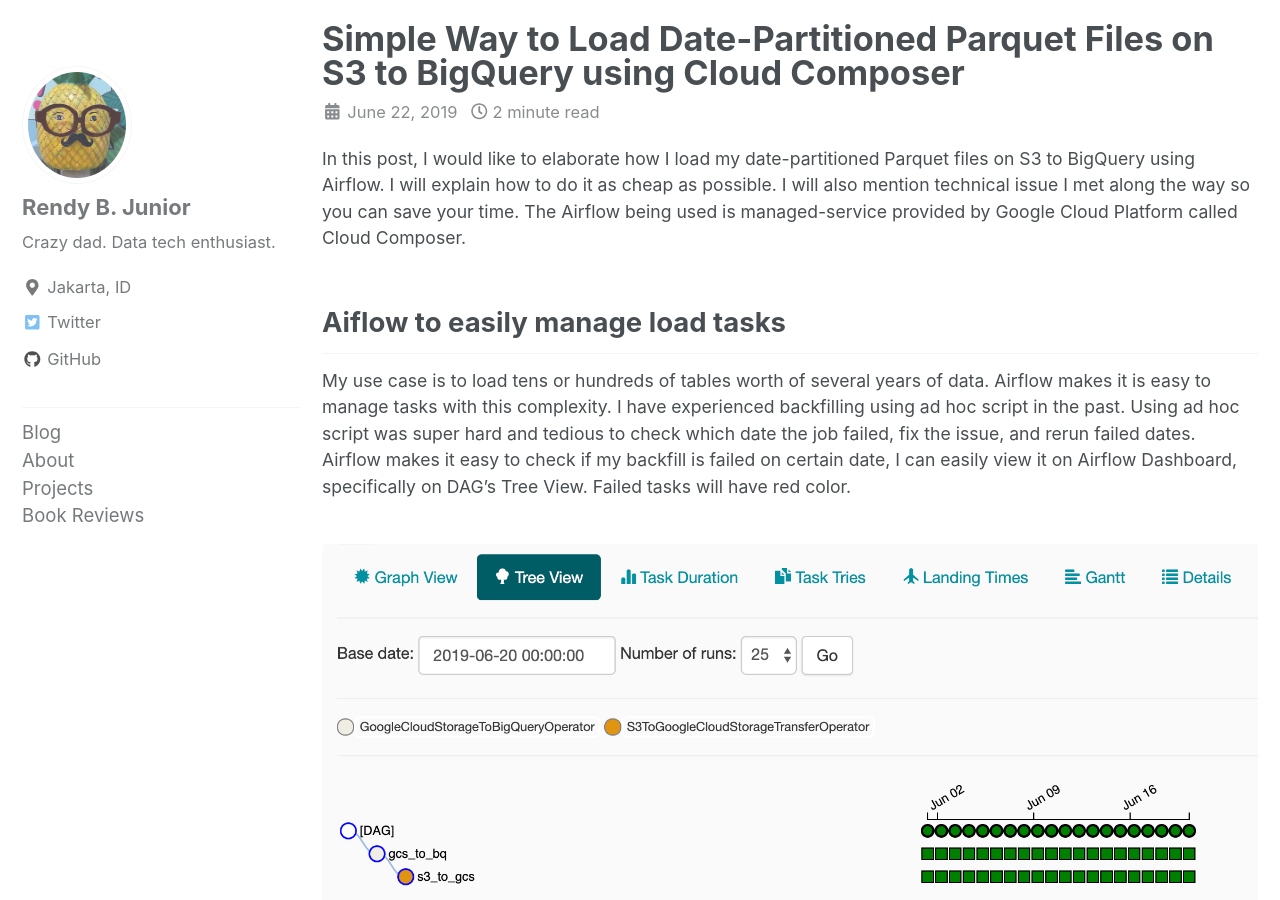
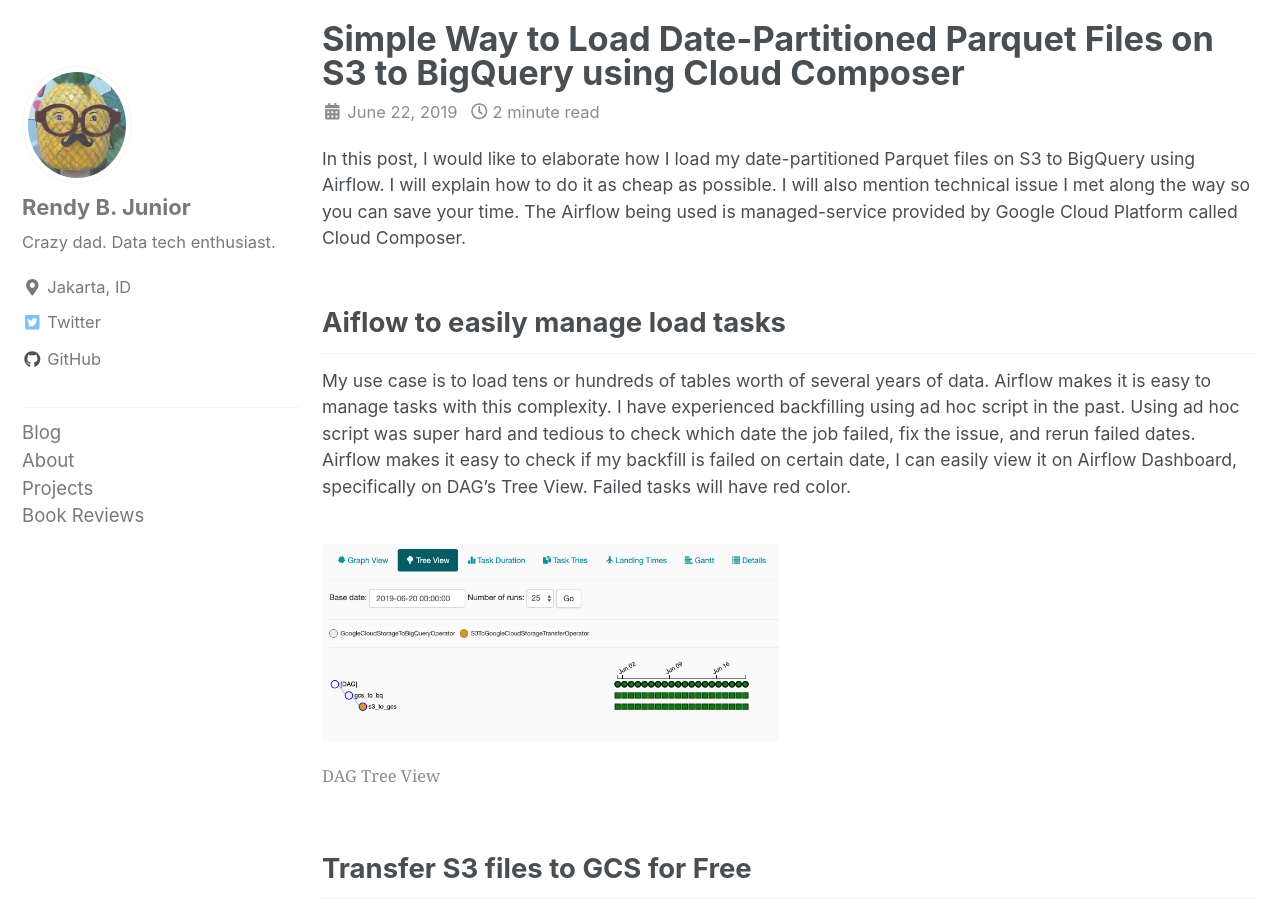
Before and after one commit to rendybjunior/rendyistyping, a Jekyll site: the page built from _posts/2019-06-22-s3-to-bq.md, in a window 1280 px wide and 900 px high. Built offline with Jekyll 4.4.1, drawn with Linux system fonts in a browser that asks for light colours; cached includes are drawn as plain includes; nearby versions of some CDN libraries; comment, search, counter and statistics services are not loaded.

Commit message:
change to half

```diff
--- a/_posts/2019-06-22-s3-to-bq.md
+++ b/_posts/2019-06-22-s3-to-bq.md
@@ -10,7 +10,7 @@ In this post, I would like to elaborate how I load my date-partitioned Parquet f
 ## Aiflow to easily manage load tasks
 My use case is to load tens or hundreds of tables worth of several years of data. Airflow makes it is easy to manage tasks with this complexity. I have experienced backfilling using ad hoc script in the past. Using ad hoc script was super hard and tedious to check which date the job failed, fix the issue, and rerun failed dates. Airflow makes it easy to check if my backfill is failed on certain date, I can easily view it on Airflow Dashboard, specifically on DAG's Tree View. Failed tasks will have red color.
 
-<figure class="second">
+<figure class="half">
 	<img src="/assets/images/dag_tree_view.png">
   <figcaption>DAG Tree View</figcaption>
 </figure>
@@ -29,7 +29,7 @@ We are using airflow and Storage Transfer service. But how it fits the bigger pi
 
 S3 Parquet files will be copied first to GCS. After it is copied completely to GCS, then the files are loaded to BigQuery. I am using `S3ToGoogleCloudStorageTransferOperator` operator to spawn Storage Transfer Service job. The task will keep waiting until the job finishes. After data loaded to GCS, I am using `GoogleCloudStorageToBigQueryOperator` operator to load data to BigQuery. The task create a BigQuery load job with specified parameters.
 
-<figure class="second">
+<figure class="half">
 	<img src="/assets/images/s3_to_bq_dag.png">
   <figcaption>DAG S3 to BigQuery</figcaption>
 </figure>
```
